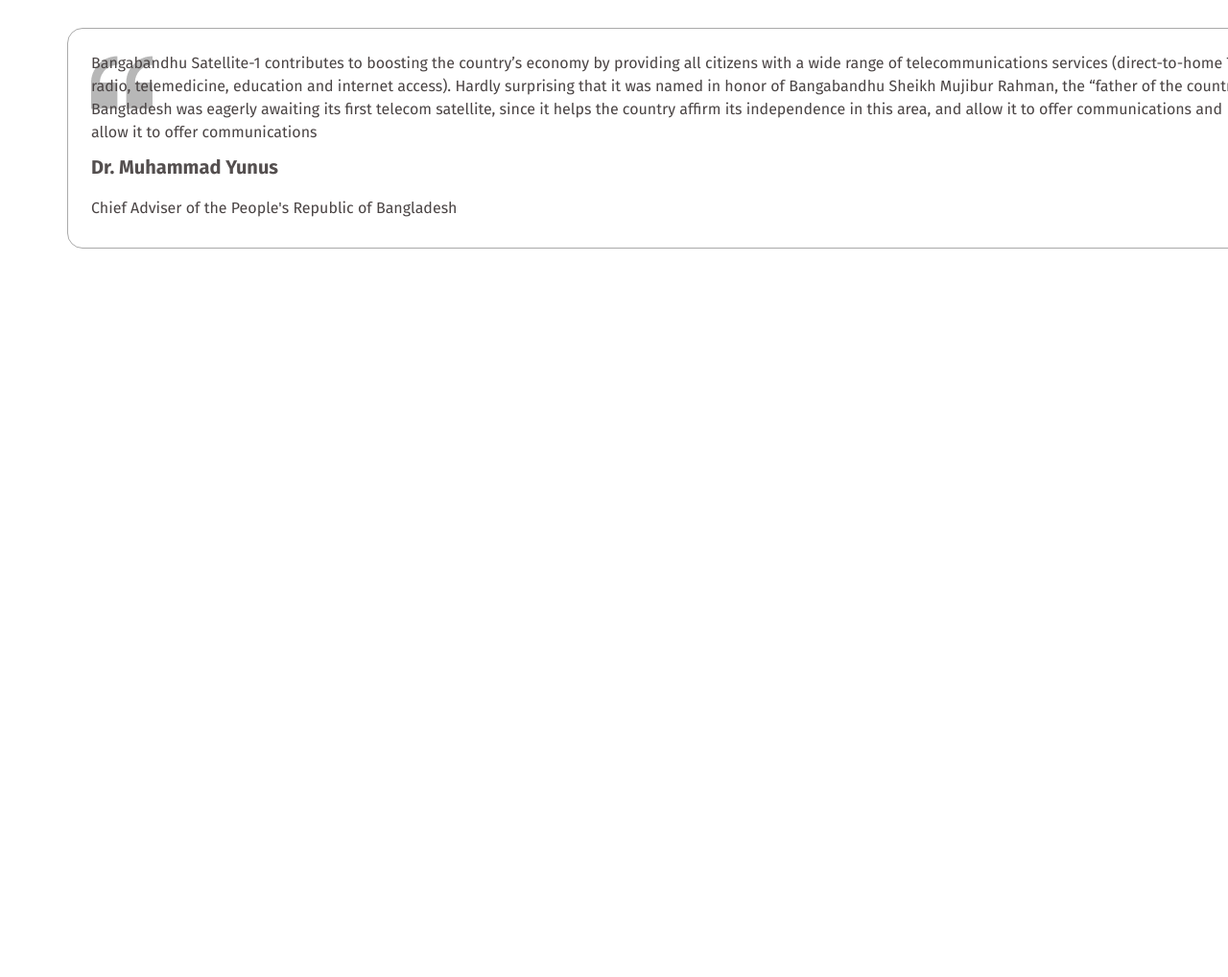
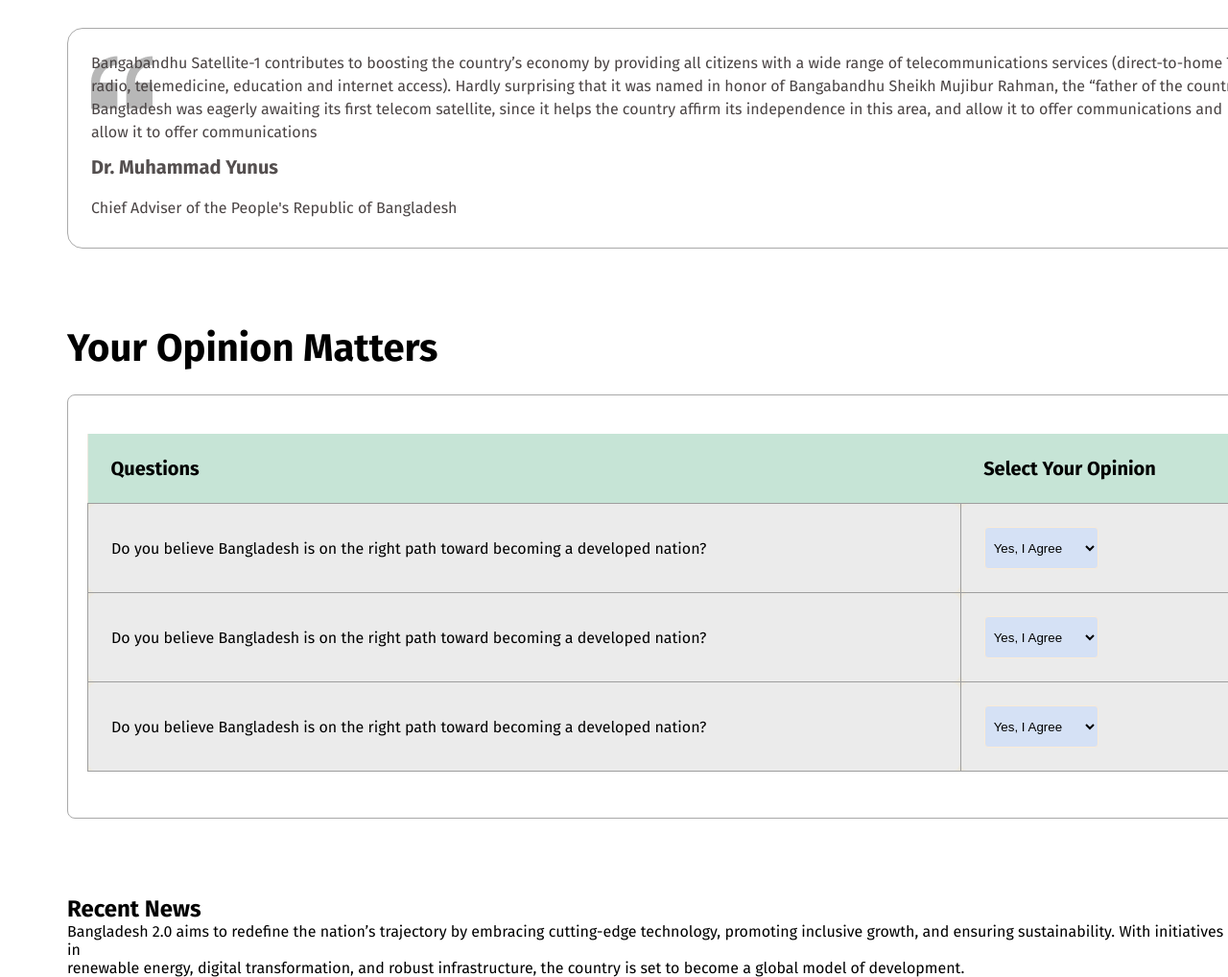
Before and after one commit to hridaysonar/Assignment-1, a plain HTML site: page index.html in a window 1280 px wide. Shown: the part 1746-2764 px from the top of the page at 96% size. Before the commit the page ends 2005 px from the top, so only its background shows below. Drawn offline with Linux system fonts and the light colour scheme.

Commit message:
recnt news

```diff
--- a/index.html
+++ b/index.html
@@ -102,8 +102,62 @@
                 </div>
             </div>
         </section>
+        <section class="margin-80"><h1 class="Matters2">Your Opinion Matters</h1>
+        <section class="opson-section">
+                <table class="opson-tabil">
+                    <thead>
+                        <tr>
+                            <th>Questions</th>
+                            <th>Select Your Opinion</th>
+                        </tr>
+                    </thead>
+                    <tbody>
+                        <tr>
+                            <td>Do you believe Bangladesh is on the right path toward becoming a developed nation?</td>
+                            <td>
+                                <select>
+                                    <option>Yes, I Agree</option>
+                                    <option>Yes, i am</option>
+                                    <option>Yes, Hriday</option>
+                                </select>
+                            </td>
+                        </tr>
+                        <tr>
+                            <td>Do you believe Bangladesh is on the right path toward becoming a developed nation?</td>
+                            <td>
+                                <select>
+                                    <option>Yes, I Agree</option>
+                                    <option>Yes,you</option>
+                                    <option>Yes, name</option>
+                                </select>
+                            </td>
+                        </tr>
+                        <tr>
+                            <td>Do you believe Bangladesh is on the right path toward becoming a developed nation?</td>
+                            <td>
+                                <select>
+                                    <option>Yes, I Agree</option>
+                                    <option>Yes,  my </option>
+                                    <option>Yes, hriday </option>
+                                </select>
+                            </td>
+                        </tr>
+                    </tbody>
+                </table>
+
+        </section>
+        </section>
+
+        <section>
+            <div class="Recent">
+                <h1 class="">Recent News </h1>
+                <p>Bangladesh 2.0 aims to redefine the nation’s trajectory by embracing cutting-edge technology, promoting inclusive growth, and ensuring sustainability. With initiatives in <br> renewable energy, digital transformation, and robust infrastructure, the country is set to become a global model of development.</p>
+            </div>
+        </section>
+
      </main>
      <!-- main section end -->
 
+
  </body>
  </html>
--- a/style/style.css
+++ b/style/style.css
@@ -129,6 +129,7 @@ p.Dolor {
     padding: 24px;
     border-radius: 16px;
    border: 1px solid rgb(102, 102, 102);
+
 }
 .opsonal-box {
     display: flex;
@@ -249,3 +250,61 @@ h1.shorkar-name {
     background-repeat: no-repeat;
 }
 /* main-container end */
+h1.Matters2 {
+    font-size: 40px;
+    font-weight: bold;
+    margin-left: 70px;
+}
+
+/* .opson-section st */
+.opson-section {
+    padding: 20px;
+    border: 1px solid rgb(169 169 169);
+    border-radius: 8px;
+    background-color: white;
+    width: 1220px;
+   margin-left: 70px;
+   height: 400px;
+   margin-top: 24px;
+}
+/* opson-tabil */
+.opson-tabil{
+width: 100%;
+border-collapse: collapse;
+margin: 20px 0;
+background-color: #ece9e0;
+}
+.opson-tabil thead th{
+    background-color: #c6e4d6;
+    padding: 24px;
+    text-align: left;
+    font-size: 20px;
+}
+.opson-tabil tbody td{
+    padding: 24px;
+    border: 1px solid rgb(158, 158, 158);
+    border-radius: 10px;
+    background: #ebebeb;
+}
+.opson-tabil select{
+    padding: 5px;
+    background-color: #d5e1f5;
+    border: 1px solid antiquewhite;
+    border-radius: 4px;
+    cursor: pointer;
+}
+
+section.margin-80 {
+    margin-top: 80px;
+}
+select {
+    height: 44px;
+    width: 119px;
+}
+
+/* tabil end */
+
+.Recent {
+    margin-left: 70px;
+    margin-top: 80px;
+}
```
